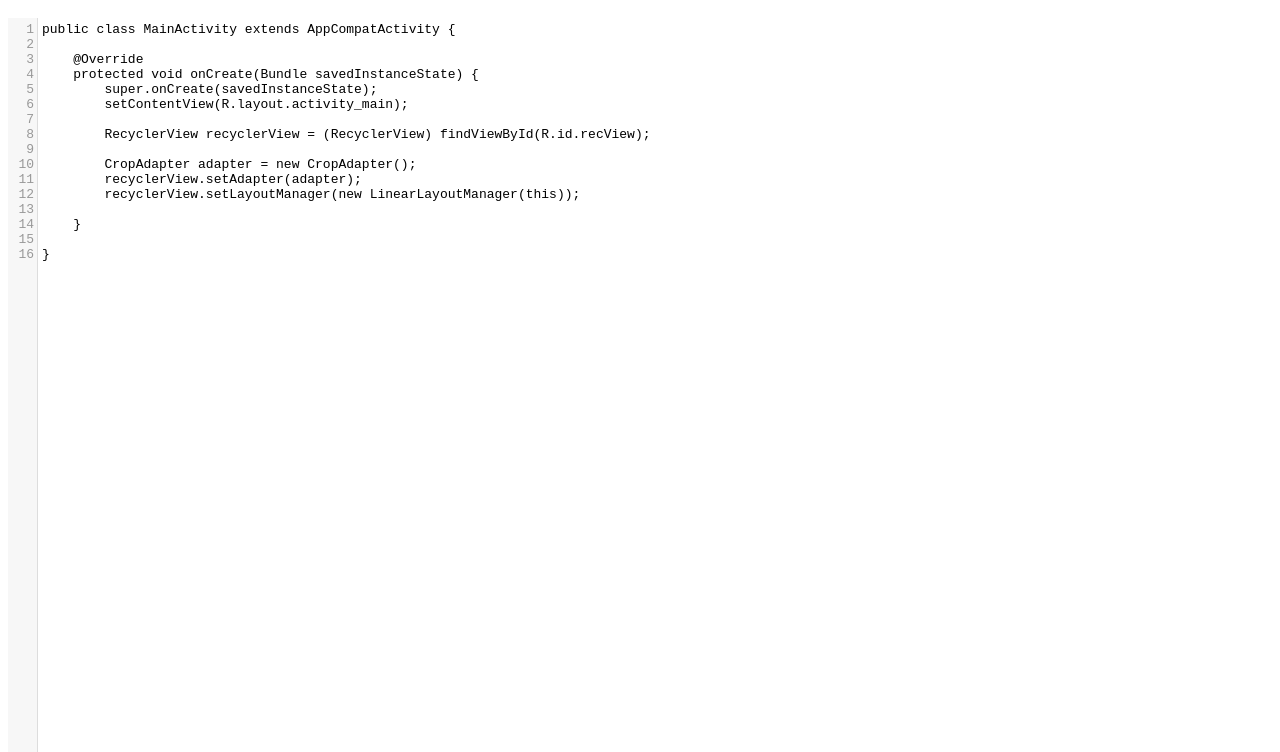
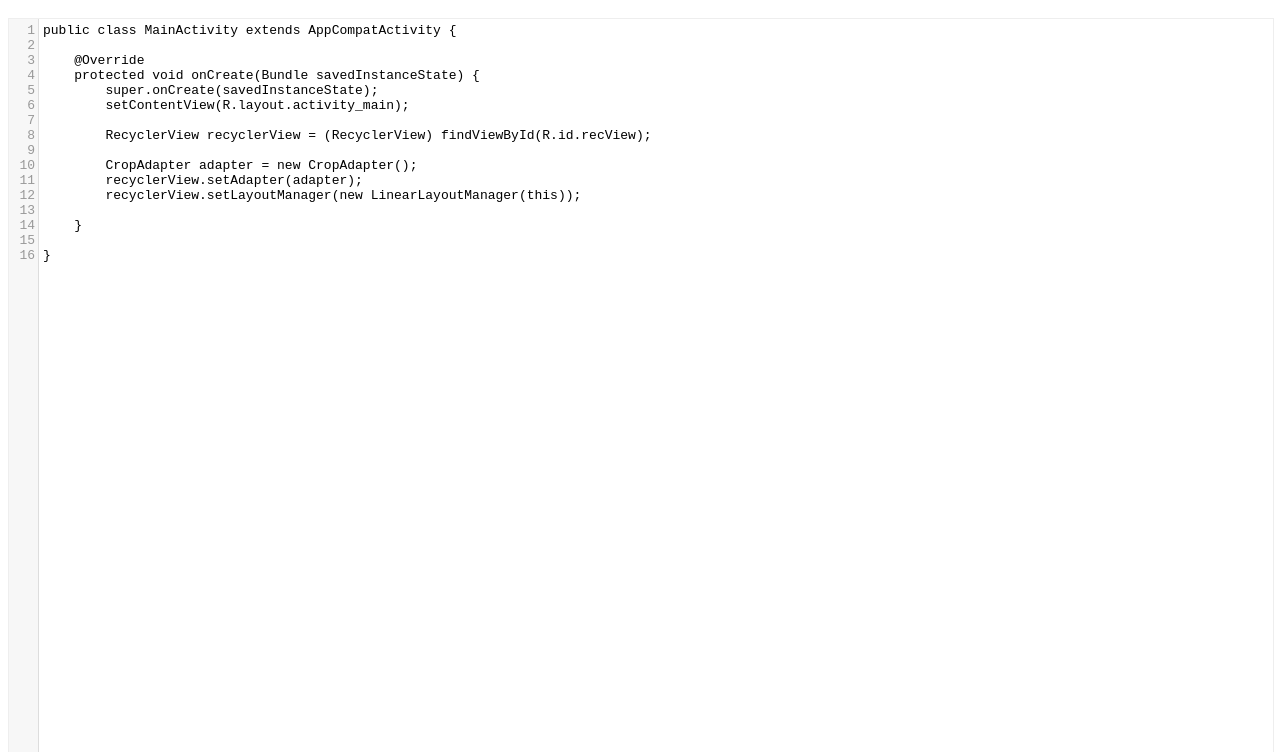
Before and after one commit to cheatt/cheatt, a plain HTML site: page index.html in a window 1280 px wide. Shown: the part 48-800 px from the top of the page. Drawn offline with nearby package versions, Linux system fonts and the light colour scheme.

Commit message:
Update index.html

```diff
--- a/index.html
+++ b/index.html
@@ -1,4 +1,16 @@
 <html><head>
+    <style>
+    .CodeMirror {
+    margin: 20px 0px;
+    border: 1px solid #eee;
+    height: auto;
+}
+
+.CodeMirror pre {
+    background-color: #f5f5f5;
+}
+
+    </style>
 <title>Page Title</title>
 <link rel="stylesheet" href="https://cdnjs.cloudflare.com/ajax/libs/codemirror/5.57.0/codemirror.min.css" integrity="sha512-/BlxZbYLtYGExexketXsTi47eHp+r2kTeq2OHecQPZlfbc7WFXVrwbVW9HOYjI6c9Ti+P60ASmVLxittZ0EBGw==" crossorigin="anonymous">
 </head>
```
